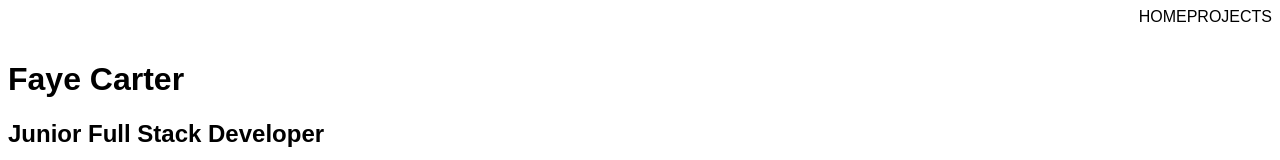
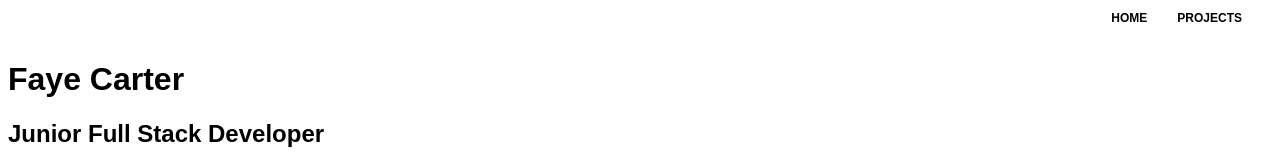
Before and after one commit to FayeCarter/portfolio, a React (Create React App) app: page / in a window 1280 px wide. Shown: the top 160 px of the page. Built offline with nearby package versions, Linux system fonts and the light colour scheme.

Commit message:
update navigtion styling

```diff
--- a/src/components/Navigation.css
+++ b/src/components/Navigation.css
@@ -11,6 +11,9 @@ ul {
 
 li {
   display: inline;
+  padding-right: 30px;
+  font-size: 0.75em;
+  font-weight: bold;
 }
 
 
@@ -20,5 +23,5 @@ a:link, a:visited {
 }
 
 a:hover {
-  background-color:rgba(255,0,0,0.3);
+  text-decoration: underline;
 }
```
